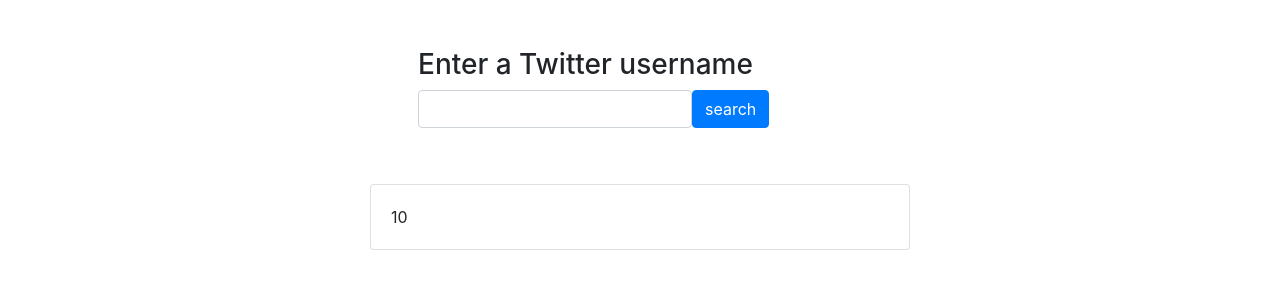
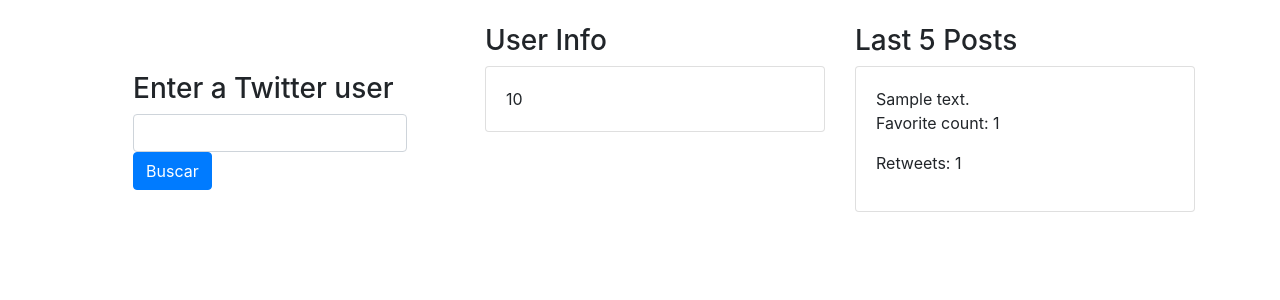
Before and after one commit to charliemike3124/TwitterAppReloaded, a Flask app: template templates/home.html in a window 1280 px wide. Shown: the top 300 px of the page. Run offline with Flask 2, Linux system fonts and the light colour scheme; the template is opened without the code that fills it: most values are stand-ins (such as "Sample title", 1, 10 or a date in 2020); some libraries are stand-ins or nearby versions.

Commit message:
eficacia de posts agregado

```diff
--- a/app.py
+++ b/app.py
@@ -1,5 +1,8 @@
 from flask import Flask, render_template, request, json
-import tweepy
+import tweepy, matplotlib.pyplot as plt, pandas as pd, numpy as np
+from io import BytesIO
+import base64
+
 app = Flask(__name__)
 
 wsgi_app = app.wsgi_app
@@ -15,22 +18,45 @@
 
 api = tweepy.API(auth)
 
-
-def tweet_info(username):
+# retorna un diccionario con el nombre, tweets, favoritos, seguidores, siguiendo y eficacia
+# del usuario ingresado.
+def tweet_info(username, efficiency):
+    print('writing user info.')
     return {'User: ': username.name,
               'Tweets: ': str(username.statuses_count),
               'Favorites: ': str(username.favourites_count),
               'Following: ': str(username.friends_count),
-              'Followers: ': str(username.followers_count)}
+              'Followers: ': str(username.followers_count),
+              'Efficiency of the last 5 posts: ': str(efficiency) + "%"}
+
+#calcula el  promedio de la eficacia de los últimos 5 tweets
+#le fórmula utilizada para la eficacia es (Retweets / Likes)
+def calculatePostEfficiency(posts):
+    print('calculating Efficiency.')
+    efficiency = 0
+    retweets = 0
+    for post in posts:
+        if post.favorite_count > 0:
+            efficiency += post.retweet_count/post.favorite_count * 100
+            print(efficiency)
+        else:
+            retweets += 1
+    print('Efficiency calculated.')
+    return round(efficiency / (len(posts) - retweets),2)
 
 
+
+
+
+#página principal
 @app.route('/')
 def index():
-    search = request.args.get('q')
+    input = request.args.get('q')
     try:
-        user = api.get_user(search)
-        print(user)
-        return render_template('home.html', tweets=tweet_info(user))
+        user = api.get_user(input)
+        tweets = api.user_timeline(input, count = 5)
+        efficiency = calculatePostEfficiency(tweets)
+        return render_template('home.html', tweets=tweet_info(user,efficiency), posts = tweets)
     except Exception as e:
         print(e)
         return render_template('home.html')
--- a/templates/home.html
+++ b/templates/home.html
@@ -6,15 +6,19 @@
 </head>
 <body>
     <div class="container">
+        <br />
         <div class="row justify-content-center">
-            <div class="col-md-6">
+            <div class="col-md">
                 <div class="p-5">
-                    <h3> Enter a Twitter username </h3>
+                    <h3> Enter a Twitter user </h3>
                     <form class="form-inline" method="GET" action="{{ url_for('index') }}">
                         <input class="form-control" type="text" name="q">
-                        <button class="btn btn-primary" type="submit">search</button>
+                        <button class="btn btn-primary" type="submit">Buscar</button>
                     </form>
                 </div>
+            </div>
+            <div class="col-md">
+                <h3> User Info </h3>
                 {% for tweet in tweets %}
                 <div class="card mt-2">
                     <div class="card-body">
@@ -25,6 +29,21 @@
                 </div>
                 {% endfor %}
             </div>
+            <div class="col-md">
+                <h3> Last 5 Posts </h3>
+                {% for post in posts %}
+                <div class="card mt-2">
+                    <div class="card-body">
+                        <div class="card-text">
+                            {{ post.text}}
+                            <br />
+                            <p>Favorite count: {{post.favorite_count}}</p>
+                            <p>Retweets: {{post.retweet_count}}</p>
+                        </div>
+                    </div>
+                </div>
+                {% endfor %}
+            </div>
         </div>
     </div>
 </body>
```
Also changed, not shown: requirements.txt (+24 -2 lines), twitterApp.py (deleted, +0 -26 lines), 1 other file.
